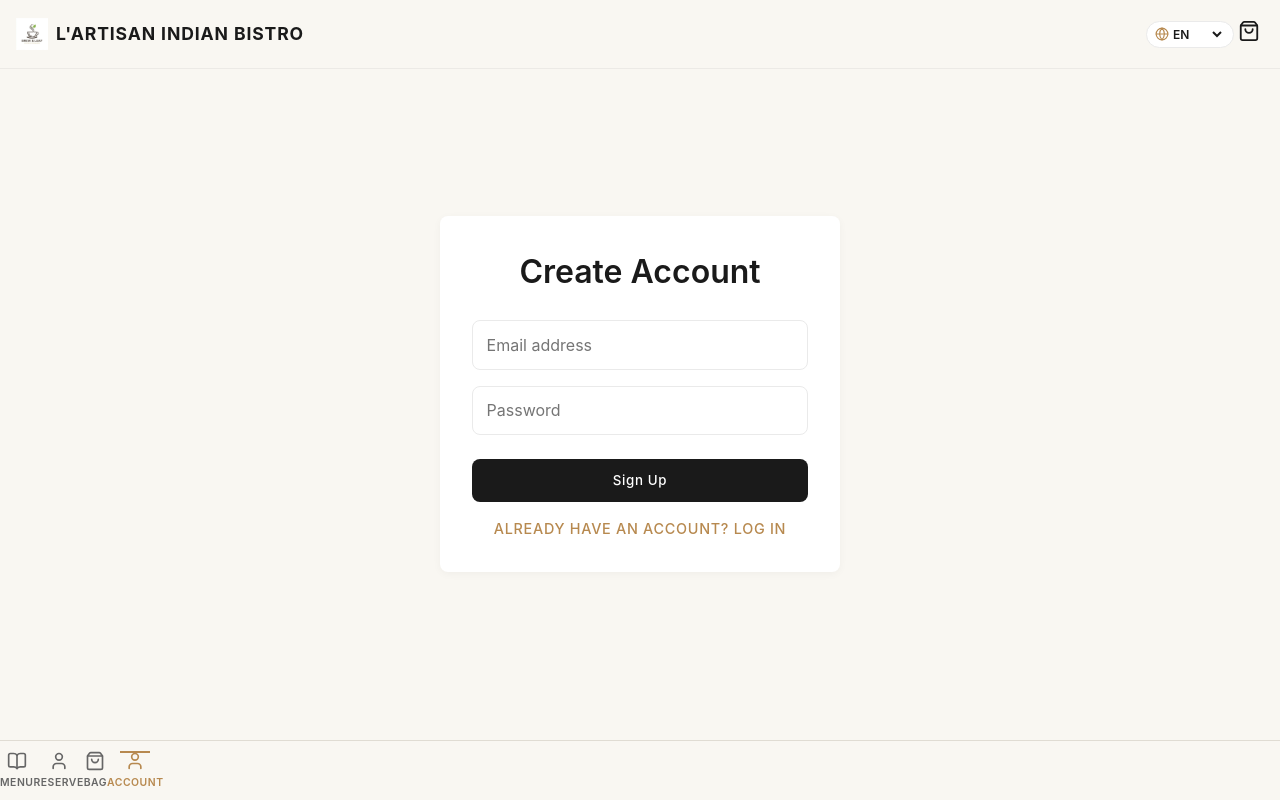
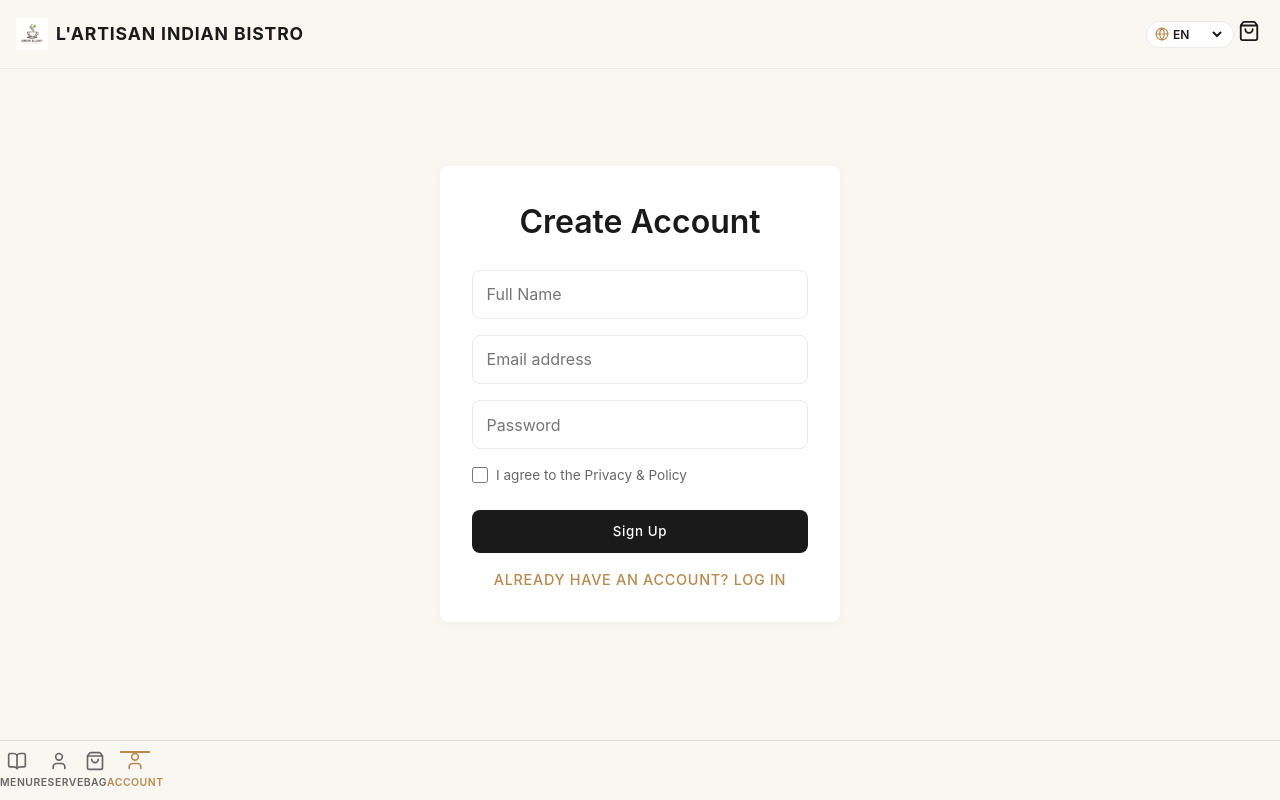
Before and after one commit to anslar31-ux/qr, a React (Vite) app: page /app/auth in a window 1280 px wide. Both pictures are taken after a click on the element "DON'T HAVE AN ACCOUNT? SIGN UP". Shown: the top 800 px of the page. Built offline with nearby package versions, Linux system fonts and the light colour scheme; no server answers; the database is empty; a web font is replaced by a local one.

Commit message:
feat: implement route guard, persistent cart/session, fix menu images and add privacy policy checkbox

```diff
--- a/src/components/CustomerLayout.jsx
+++ b/src/components/CustomerLayout.jsx
@@ -4,11 +4,17 @@ import { Menu as MenuIcon, User, ShoppingBag, BookOpen, Globe } from 'lucide-rea
 import { useAppContext } from '../context/AppContext';
 
 export default function CustomerLayout() {
-  const { cart, language, setLanguage, t, settings } = useAppContext();
+  const { cart, language, setLanguage, t, settings, user } = useAppContext();
   const navigate = useNavigate();
   const location = useLocation();
 
   const isRoute = (path) => location.pathname.includes(path);
+
+  React.useEffect(() => {
+    if (!user && !isRoute('/auth') && !isRoute('/t/')) {
+      navigate('/app/auth', { replace: true });
+    }
+  }, [user, location.pathname, navigate]);
 
   return (
     <div style={{ backgroundColor: 'var(--color-bg)', minHeight: '100vh', paddingBottom: '70px', position: 'relative', display: 'flex', flexDirection: 'column' }}>
--- a/src/pages/Auth/Auth.jsx
+++ b/src/pages/Auth/Auth.jsx
@@ -3,11 +3,13 @@ import { useNavigate } from 'react-router-dom';
 import { useAppContext } from '../../context/AppContext';
 
 const Auth = () => {
-  const { login, user } = useAppContext();
+  const { login, signup, user } = useAppContext();
   const navigate = useNavigate();
   const [isLogin, setIsLogin] = useState(true);
+  const [name, setName] = useState('');
   const [email, setEmail] = useState('');
   const [password, setPassword] = useState('');
+  const [agreed, setAgreed] = useState(false);
   const [error, setError] = useState('');
 
   if (user) {
@@ -17,28 +19,28 @@ const Auth = () => {
 
   const handleSubmit = (e) => {
     e.preventDefault();
+    setError('');
+
+    if (!agreed) {
+      setError('You must agree to the Privacy Policy to continue.');
+      return;
+    }
+
     if (isLogin) {
-      const success = login(email, password);
-      if (success) {
-        const dbStr = localStorage.getItem('qr_cafe_db');
-        if (dbStr) {
-           const currentUser = JSON.parse(dbStr).users.find(u => u.email === email);
-           if(currentUser.role === 'customer' || !currentUser.role) navigate('/app/menu');
-           else if(currentUser.role === 'kitchen') navigate('/staff/kitchen');
-           else if(currentUser.role === 'waiter') navigate('/staff/waiter');
-           else if(currentUser.role === 'owner') navigate('/admin/dashboard');
-        }
+      const u = login(email, password);
+      if (u) {
+        if(u.role === 'customer' || !u.role) navigate('/app/menu');
+        else if(u.role === 'kitchen') navigate('/staff/kitchen');
+        else if(u.role === 'waiter') navigate('/staff/waiter');
+        else if(u.role === 'owner') navigate('/admin/dashboard');
       } else {
         setError('Invalid credentials');
       }
     } else {
-      const dbStr = localStorage.getItem('qr_cafe_db');
-      if (dbStr) {
-        const db = JSON.parse(dbStr);
-        const newUser = { id: `u_${Date.now()}`, name: email.split('@')[0], email, password, role: 'customer' };
-        db.users.push(newUser);
-        localStorage.setItem('qr_cafe_db', JSON.stringify(db));
-        login(email, password);
+      const result = signup(name || email.split('@')[0], email, password);
+      if (result.error) {
+        setError(result.error);
+      } else {
         navigate('/app/menu');
       }
     }
@@ -50,8 +52,19 @@ const Auth = () => {
         <h2 style={{ fontFamily: 'var(--font-serif)', fontSize: '2rem', marginBottom: '1.5rem', fontWeight: 600 }}>
           {isLogin ? 'Welcome Back' : 'Create Account'}
         </h2>
-        {error && <p style={{ color: 'var(--color-red)', marginBottom: '1rem' }}>{error}</p>}
-        <form onSubmit={handleSubmit} className="flex-col" style={{ gap: '1rem' }}>
+        {error && <p style={{ color: 'var(--color-red)', marginBottom: '1rem', fontSize: '0.9rem' }}>{error}</p>}
+        <form onSubmit={handleSubmit} className="flex-col" style={{ gap: '1rem', textAlign: 'left' }}>
+          {!isLogin && (
+            <input
+              type="text"
+              className="input"
+              placeholder="Full Name"
+              value={name}
+              onChange={(e) => setName(e.target.value)}
+              required={!isLogin}
+              style={{ marginBottom: 0 }}
+            />
+          )}
           <input
             type="email"
             className="input"
@@ -70,11 +83,21 @@ const Auth = () => {
             required
             style={{ marginBottom: 0 }}
           />
+          <label style={{ display: 'flex', alignItems: 'center', gap: '0.5rem', fontSize: '0.85rem', color: 'var(--color-text-secondary)', cursor: 'pointer' }}>
+            <input
+              type="checkbox"
+              checked={agreed}
+              onChange={(e) => setAgreed(e.target.checked)}
+              required
+              style={{ accentColor: 'var(--color-accent)', width: '16px', height: '16px' }}
+            />
+            <span>I agree to the Privacy & Policy</span>
+          </label>
           <button type="submit" className="btn-primary" style={{ marginTop: '0.5rem', backgroundColor: 'var(--color-text-primary)' }}>
             {isLogin ? 'Sign In' : 'Sign Up'}
           </button>
         </form>
-        <p className="mt-4" style={{ cursor: 'pointer', color: 'var(--color-accent)', fontSize: '0.9rem', fontWeight: 500, letterSpacing: '0.05em' }} onClick={() => setIsLogin(!isLogin)}>
+        <p className="mt-4" style={{ cursor: 'pointer', color: 'var(--color-accent)', fontSize: '0.9rem', fontWeight: 500, letterSpacing: '0.05em' }} onClick={() => { setIsLogin(!isLogin); setError(''); }}>
           {isLogin ? "DON'T HAVE AN ACCOUNT? SIGN UP" : "ALREADY HAVE AN ACCOUNT? LOG IN"}
         </p>
       </div>
```
Also changed, not shown: src/lib/initial-data.js, 1 other file (tests, documents, lock files or other folders).
